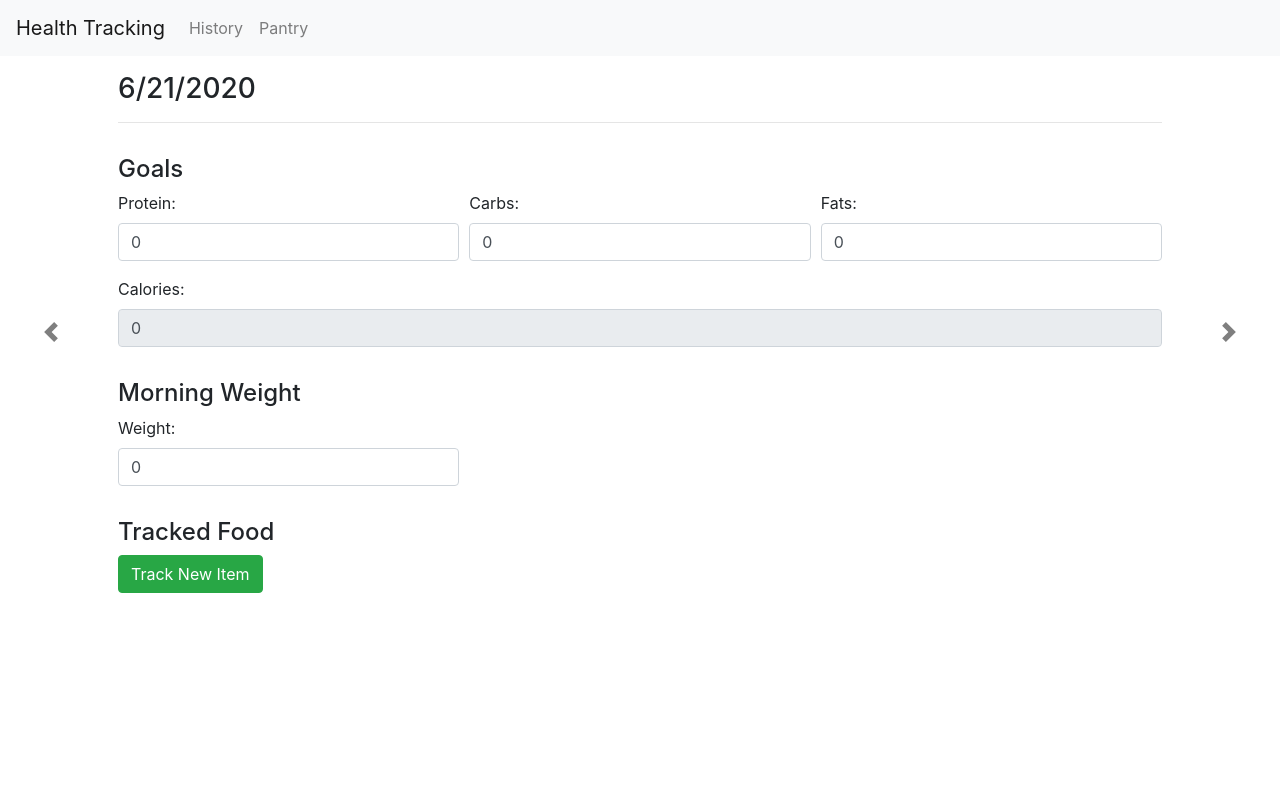
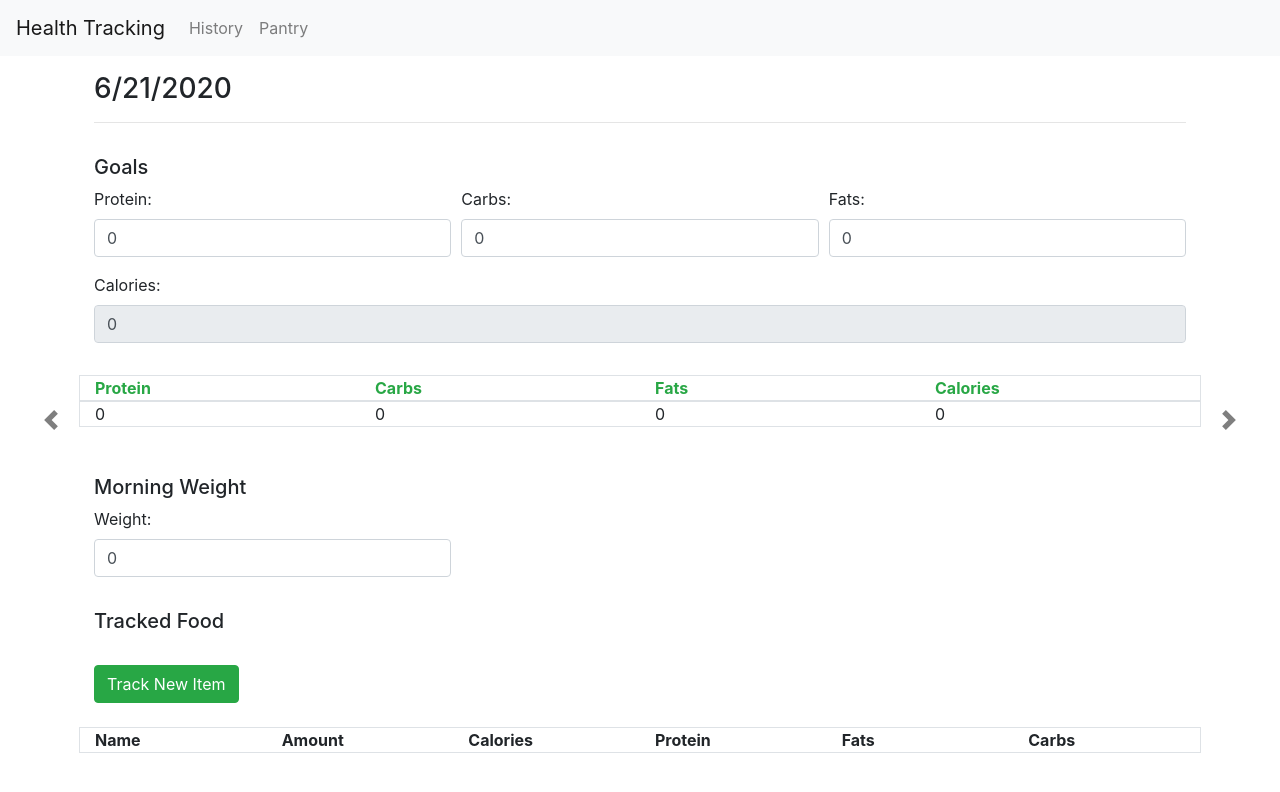
Before and after one commit to Marivaldi/simple-health-tracking, an Angular app: page / in a window 1280 px wide. Shown: the top 792 px of the page. Built offline with nearby package versions, Linux system fonts and the light colour scheme.

Commit message:
Add ability to actually track a food item and see running total

```diff
--- a/src/app/track-modal/track-modal.component.ts
+++ b/src/app/track-modal/track-modal.component.ts
@@ -1,7 +1,8 @@
-import { Component, OnInit, ViewChild } from '@angular/core';
+import { Component, OnInit, ViewChild, Output, EventEmitter } from '@angular/core';
 import { FoodItem } from 'src/types/food-item';
 import { PantryService } from 'src/services/pantry.service';
 import { Macros } from 'src/types/macros';
+import { TrackedFoodItem } from 'src/types/tracked-food-item';
 
 @Component({
   selector: 'app-track-modal',
@@ -9,6 +10,7 @@ import { Macros } from 'src/types/macros';
   styleUrls: ['./track-modal.component.scss']
 })
 export class TrackModalComponent implements OnInit {
+  @Output() finishTrackingItem: EventEmitter<TrackedFoodItem> = new EventEmitter<TrackedFoodItem>();
   @ViewChild("trackingModal") modal;
   pantryOptions: FoodItem[] = [];
   selectedPantryIndex: number = 0;
@@ -27,6 +29,9 @@ export class TrackModalComponent implements OnInit {
   }
 
   done() {
+    const selectedFoodItem : FoodItem = this.pantryOptions[this.selectedPantryIndex];
+    const trackedFoodItem : TrackedFoodItem = selectedFoodItem.track(this.amount);
+    this.finishTrackingItem.emit(trackedFoodItem);
     $(this.modal.nativeElement).modal("hide");
   }
 
--- a/src/app/tracked-day/tracked-day.component.html
+++ b/src/app/tracked-day/tracked-day.component.html
@@ -1,17 +1,17 @@
-<div class="container px-5">
+<div class="container px-4 pb-3">
     <div class="row">
         <div class="col-12">
             <h3>{{ day.date }}</h3>
+            <button *ngIf="changesArePresent" type="button" class="btn-sm btn-success float-right px-3 ml-3"
+                (click)="saveChanges()">Save</button>
+            <button *ngIf="changesArePresent" type="button" class="btn-sm btn-secondary float-right px-3"
+                (click)="resetChanges()">Reset</button>
             <hr>
         </div>
-        <div *ngIf="changesArePresent" class="col-12">
-            <button type="button" class="btn-sm btn-success float-right px-3 ml-3" (click)="saveChanges()">Save</button>
-            <button type="button" class="btn-sm btn-secondary float-right px-3" (click)="resetChanges()">Reset</button>
-        </div>
     </div>
-    <div class="row pt-3">
+    <div class="row pt-3 pb-3">
         <div class="col-12">
-            <h4>Goals</h4>
+            <h5>Goals</h5>
         </div>
         <form class="col-12">
             <div class="form-row">
@@ -31,15 +31,35 @@
                         (input)="changeFatGoal($event.target.value)" min=0>
                 </div>
                 <div class="form-group col-12">
-                    <label >Calories:</label>
-                    <input type="number" class="form-control"  [value]="day.goal.calories" [disabled]="true">
+                    <label>Calories:</label>
+                    <input type="number" class="form-control" [value]="day.goal.calories" [disabled]="true">
                 </div>
             </div>
         </form>
     </div>
-    <div class="row pt-3">
+    <div class="row border font-weight-bold text-center-sm">
+        <div class="col-3 px-0-sm" [class.text-primary]="day.macros.protein < day.goal.protein"
+            [class.text-success]="day.macros.protein === day.goal.protein"
+            [class.text-danger]="day.macros.protein > day.goal.protein">Protein</div>
+        <div class="col-3 px-0-sm" [class.text-primary]="day.macros.carbs < day.goal.carbs"
+        [class.text-success]="day.macros.carbs === day.goal.carbs"
+        [class.text-danger]="day.macros.carbs > day.goal.carbs">Carbs</div>
+        <div class="col-3 px-0-sm" [class.text-primary]="day.macros.fats < day.goal.fats"
+        [class.text-success]="day.macros.fats === day.goal.fats"
+        [class.text-danger]="day.macros.fats > day.goal.fats">Fats</div>
+        <div class="col-3 px-0-sm" [class.text-primary]="day.macros.calories < day.goal.calories"
+        [class.text-success]="day.macros.calories === day.goal.calories"
+        [class.text-danger]="day.macros.calories > day.goal.calories">Calories</div>
+    </div>
+    <div class="row data-row border">
+        <div class="col-3">{{ day.macros.protein }}</div>
+        <div class="col-3">{{ day.macros.carbs }}</div>
+        <div class="col-3">{{ day.macros.fats }}</div>
+        <div class="col-3">{{ day.macros.calories }}</div>
+    </div>
+    <div class="row pt-5">
         <div class="col-12">
-            <h4>Morning Weight</h4>
+            <h5>Morning Weight</h5>
         </div>
         <div class="col-12">
             <div class="form-row">
@@ -53,12 +73,30 @@
     </div>
     <div class="row pt-3">
         <div class="col-12">
-            <h4>Tracked Food</h4>
+            <h5>Tracked Food</h5>
         </div>
+    </div>
+    <div class="row pt-4 pb-4">
         <div class="col-12">
             <button type="button" class="btn btn-success" (click)="openTrackingModal()">Track New Item</button>
         </div>
     </div>
+    <div class="row border font-weight-bold text-center-sm">
+        <div class="col-2 px-0-sm">Name</div>
+        <div class="col-2 px-0-sm">Amount</div>
+        <div class="col-2 px-0-sm">Calories</div>
+        <div class="col-2 px-0-sm">Protein</div>
+        <div class="col-2 px-0-sm">Fats</div>
+        <div class="col-2 px-0-sm">Carbs</div>
+    </div>
+    <div *ngFor="let foodItem of day.thingsIAte" class="row data-row border">
+        <div class="col-2">{{ foodItem.name }}</div>
+        <div class="col-2">{{ foodItem.amount}}</div>
+        <div class="col-2">{{ foodItem.macros.calories }}</div>
+        <div class="col-2">{{ foodItem.macros.protein }}</div>
+        <div class="col-2">{{ foodItem.macros.fats }}</div>
+        <div class="col-2">{{ foodItem.macros.carbs }}</div>
+    </div>
 </div>
 
-<app-track-modal></app-track-modal>
+<app-track-modal (finishTrackingItem)="add($event)"></app-track-modal>
--- a/src/app/tracked-day/tracked-day.component.ts
+++ b/src/app/tracked-day/tracked-day.component.ts
@@ -4,6 +4,7 @@ import { TrackModalComponent } from '../track-modal/track-modal.component';
 import { Macros } from 'src/types/macros';
 import * as _ from 'lodash';
 import { EventEmitter } from '@angular/core';
+import { TrackedFoodItem } from 'src/types/tracked-food-item';
 
 @Component({
   selector: 'app-tracked-day',
@@ -59,6 +60,11 @@ export class TrackedDayComponent implements OnInit {
     this.checkIfChangesArePresent();
   }
 
+  add(trackedFoodItem: TrackedFoodItem) {
+    this.day.trackAnItem(trackedFoodItem);
+    this.saveCurrent.emit();
+  }
+
   private checkIfChangesArePresent() {
     const goalsHaveChanged = !_.isEqual(this.originalGoal, this.day.goal);
     const weigthHasChanged = this.originalWeight !== this.day.weight
--- a/src/services/diet.service.ts
+++ b/src/services/diet.service.ts
@@ -63,9 +63,9 @@ export class DietService {
       return this.convert(todayAndAWeekFromToday);
     }
 
-
-    let relevantDays = sortedDays.slice(indexOfToday, (sortedDays.length - 1));
-    if (relevantDays.length !== 7) {
+    const indexOfAWeekFromToday = indexOfToday + 7;
+    let relevantDays = sortedDays.slice(indexOfToday, indexOfAWeekFromToday);
+    if (relevantDays.length < 7) {
       const missingDays = this.seedDaysFromToday(relevantDays.length);
       const updatedDays = sortedDays.concat(missingDays);
       this.save(updatedDays);
@@ -83,7 +83,7 @@ export class DietService {
     dietToday._date = today;
     seededDietDays.push(dietToday);
 
-    for (let i = 1; i <= 7; i++) {
+    for (let i = 1; i < 7; i++) {
       const nextDay = new Date(today);
       nextDay.setDate(today.getDate() + i);
       const nextDietDay: DietDay = new DietDay();
@@ -99,7 +99,7 @@ export class DietService {
     const seededDietDays: DietDay[] = [];
     const today = new Date();
 
-    for (let i = start; i <= 7; i++) {
+    for (let i = start; i < 7; i++) {
       const nextDay = new Date(today);
       nextDay.setDate(today.getDate() + i);
       const nextDietDay: DietDay = new DietDay();
--- a/src/types/diet-day.ts
+++ b/src/types/diet-day.ts
@@ -21,5 +21,10 @@ export class DietDay {
     return `${ this._date.getMonth() + 1 }/${ this._date.getDate() }/${ this._date.getFullYear() }`;
   }
 
+  trackAnItem(trackedFoodItem: TrackedFoodItem) {
+    this.thingsIAte.push(trackedFoodItem);
+    this.macros.add(trackedFoodItem.macros);
+  }
+
 
 }
--- a/src/types/food-item.ts
+++ b/src/types/food-item.ts
@@ -6,12 +6,12 @@ export class FoodItem {
   macros: Macros = new Macros();
   servingSize: number = 0;
 
-  // track(amount: number): TrackedFoodItem {
-  //   const trackedItem = Object.assign(new TrackedFoodItem(), this);
-  //   trackedItem.macros = this.getMacrosFor(amount);
-  //   trackedItem.amount = amount;
-  //   return trackedItem;
-  // }
+  track(amount: number): TrackedFoodItem {
+    const trackedItem = Object.assign(new TrackedFoodItem(), this);
+    trackedItem.macros = this.getMacrosFor(amount);
+    trackedItem.amount = amount;
+    return trackedItem;
+  }
 
   getMacrosFor(amount: number) {
     const percentageOfServing: number = amount / this.servingSize;
--- a/src/types/macros.ts
+++ b/src/types/macros.ts
@@ -8,6 +8,12 @@ export class Macros {
 
   get calories(): number {
     return Macros.calculateCalories(this.protein, this.carbs,this.fats);
+  }
+
+  add(macros: Macros) {
+    this.protein += macros.protein;
+    this.carbs += macros.carbs;
+    this.fats += macros.fats;
   }
 
   static calculateCalories (protein: number, carbs: number, fats: number): number {
```
